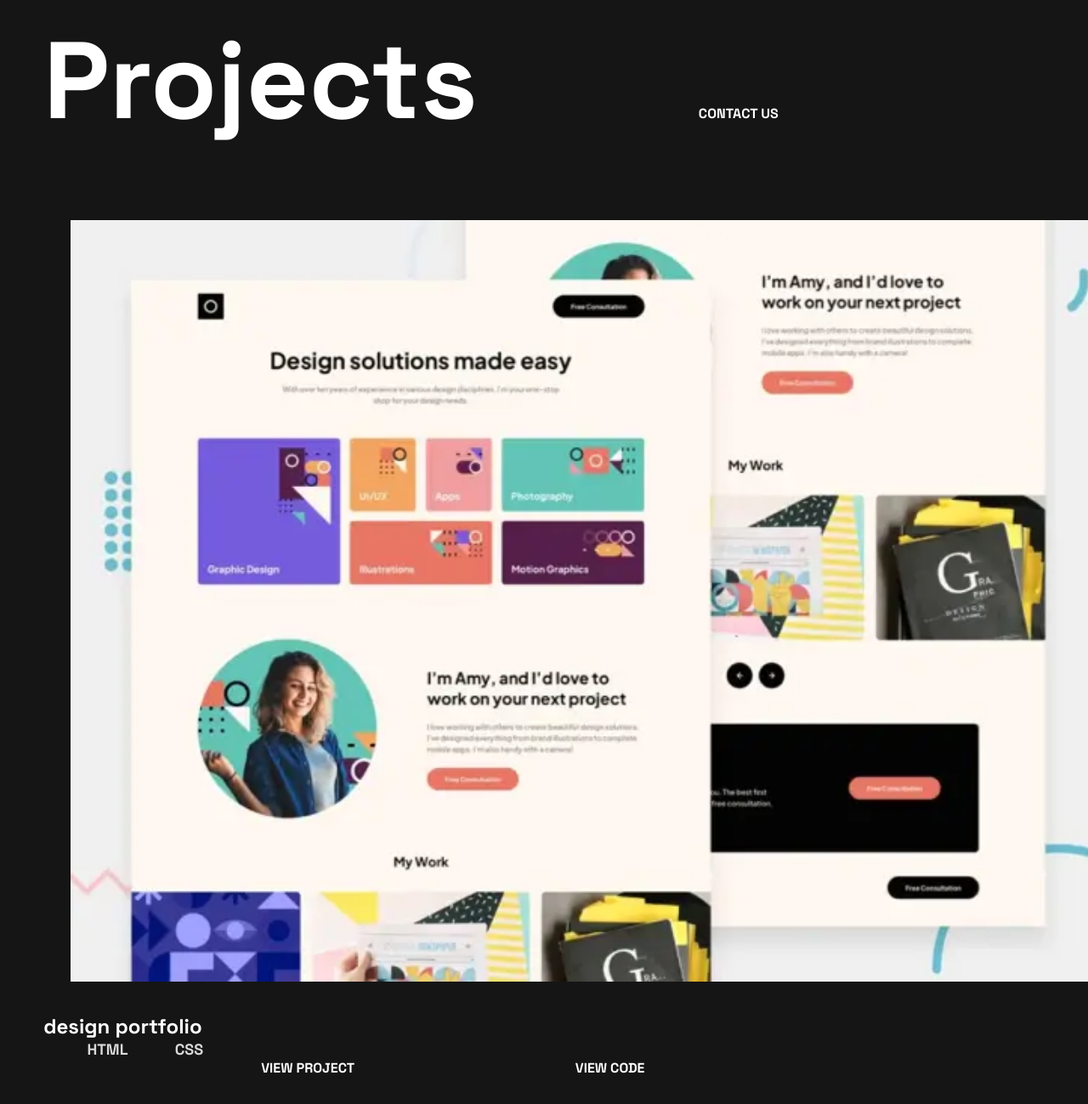
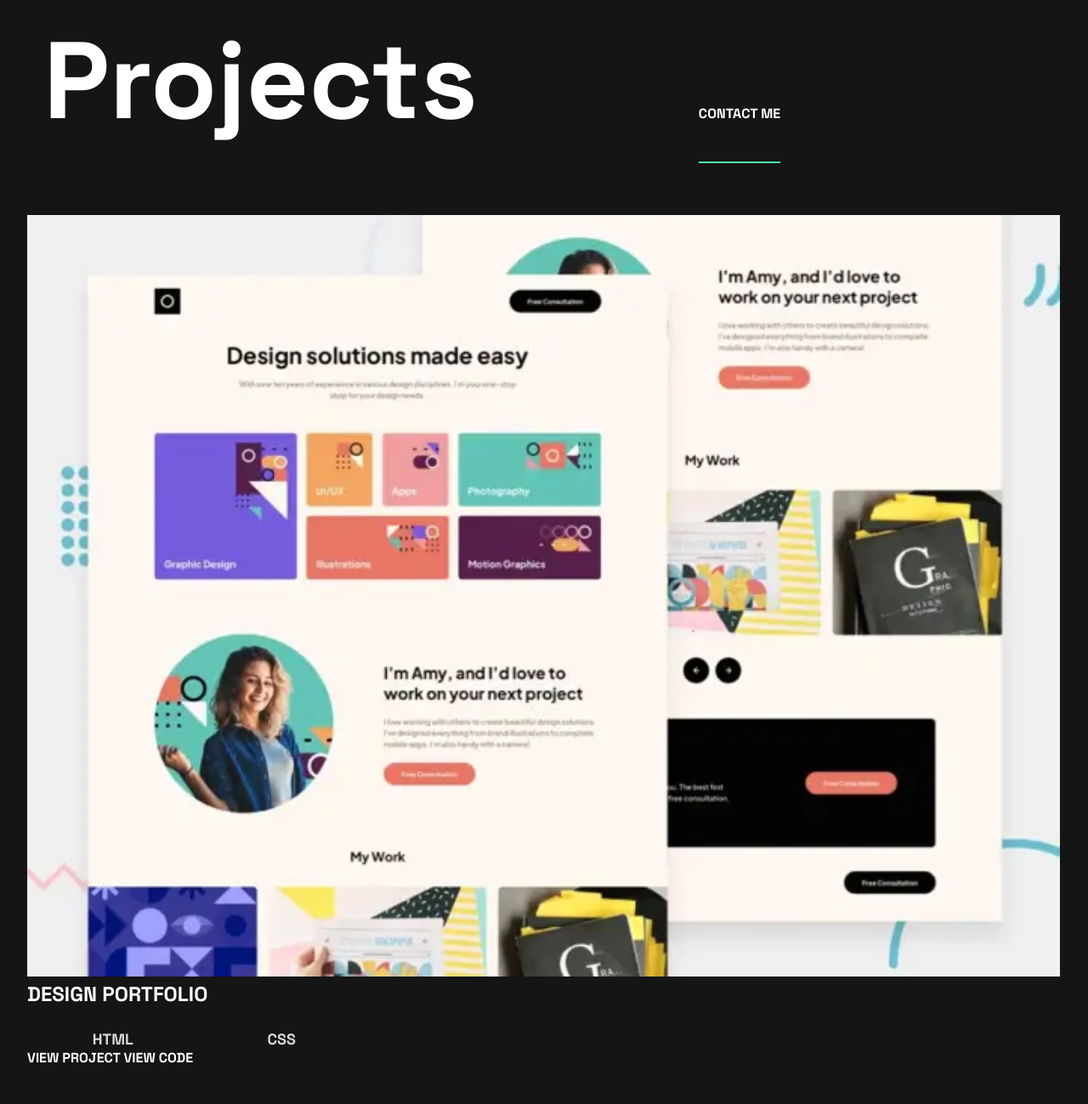
Before and after one commit to t-coffe/COFFE_Thais_PORTFOLIO, a website built with Vite: page index.html in a window 1280 px wide. Shown: the part 2580-3879 px from the top of the page at 85% size. Built offline with nearby package versions, Linux system fonts and the light colour scheme.

Commit message:
wip grid projects

```diff
--- a/index.html
+++ b/index.html
@@ -57,7 +57,7 @@
       <section class="projects">
 
         <span>Projects</span>
-        <a class="contact-us" href="mailto:mailt0@lecoledureve.fr">contact us</a>
+        <a class="contact-me" href="mailto:mailt0@lecoledureve.fr">contact me</a>
 
         <div class="projects-grid-container">
           <article class="projects-grid-item">
--- a/second.css
+++ b/second.css
@@ -11,7 +11,7 @@ hr {
     font-size: 10vw;
 }
 
-.projects a{
+.contact-me{
     text-decoration:2px underline #4ee1a0;
     text-underline-offset: 4vw;
     text-transform: uppercase;
@@ -24,23 +24,33 @@ hr {
     align-items: center;
     align-content: center;
     justify-content: center;
+    padding: 2vw 2vw 180vw 7vw;
 }
 
-.projects article {
-    padding: 4vw;
+.projects-grid-container article {
+    padding: 4vw 0;
+    align-content: start;
 }
 
-.projects article span {
+.projects-grid-container article img {
+    height: 70vw;
+}
+
+.projects-grid-container article h2 {
+    text-transform: uppercase;
+    margin-bottom: 2vw;
+}
+
+.projects-grid-container article span {
     font-size: large;
     text-transform: uppercase;
     color: #d9d9d9;
-}
-
-.projects article img {
-    height: 70vw;
-    margin: 2.5vw;
+    margin: 0 6vw 0;
+    padding: 0;
 }
 
 .view-project, .view-code{
-    margin-left: 0;
+    text-decoration:2px underline #4ee1a0;
+    text-underline-offset: 4vw;
+    text-transform: uppercase;
 }
```
